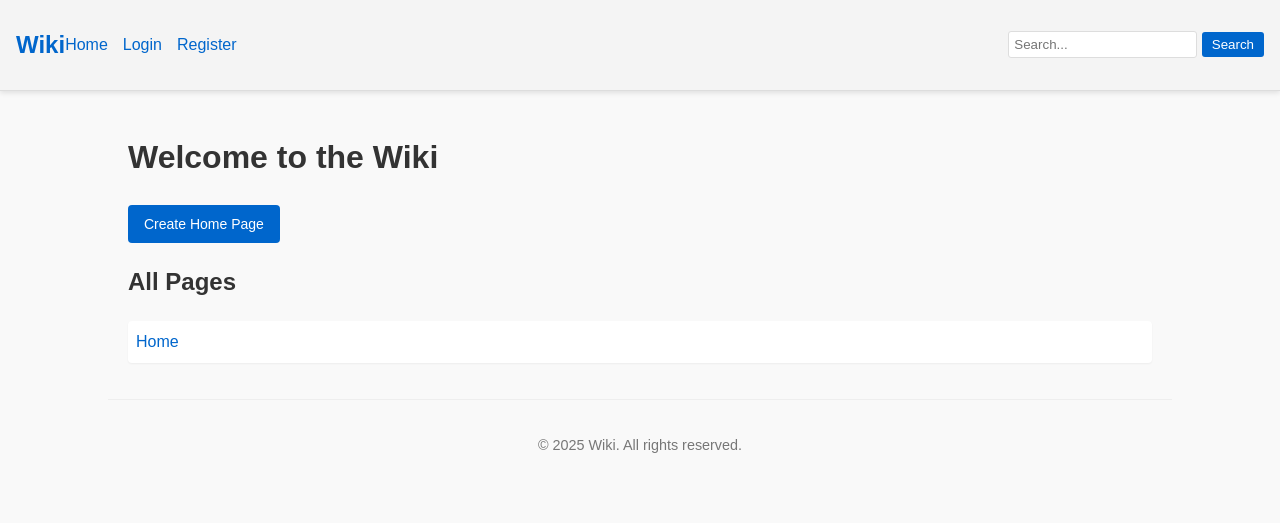
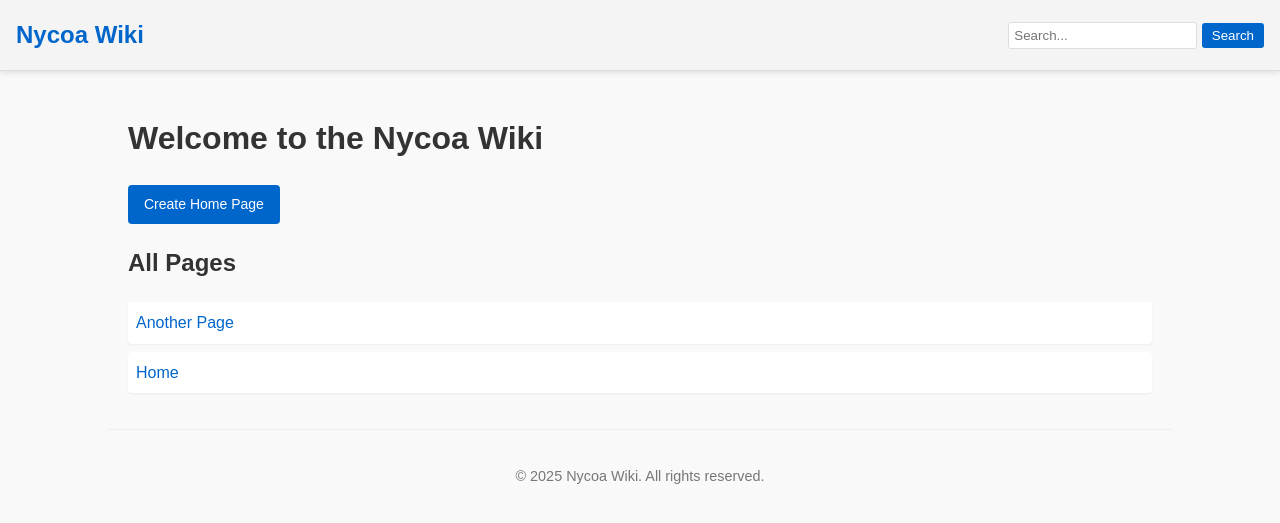
Before and after one commit to Neuron89/WorkWiki, a Flask app: page / in a window 1280 px wide. Shown: the top 523 px of the page. Run offline with Flask 3, Linux system fonts and the light colour scheme.

Commit message:
changed logo and removed login

```diff
--- a/app.py
+++ b/app.py
@@ -1,9 +1,9 @@
-from flask import Flask, render_template, request, redirect, url_for, flash, session
+from flask import Flask, render_template, request, redirect, url_for, flash
 import os
 import markdown
-from werkzeug.security import generate_password_hash, check_password_hash
 import json
 from datetime import datetime
+import re
 
 app = Flask(__name__)
 app.config['SECRET_KEY'] = os.urandom(24)
@@ -15,21 +15,9 @@ def inject_now():
 
 # Data storage - in a real app, you'd use a database
 WIKI_CONTENT_DIR = 'content'
-USERS_FILE = 'users.json'
 
 # Ensure content directory exists
 os.makedirs(WIKI_CONTENT_DIR, exist_ok=True)
-
-# User management functions
-def load_users():
-    if os.path.exists(USERS_FILE):
-        with open(USERS_FILE, 'r') as f:
-            return json.load(f)
-    return {}
-
-def save_users(users):
-    with open(USERS_FILE, 'w') as f:
-        json.dump(users, f, indent=4)
 
 # Wiki content functions
 def get_page_path(title):
@@ -105,49 +93,5 @@ def search():
 
     return render_template('search.html', query=query, results=results)
 
-@app.route('/register', methods=['GET', 'POST'])
-def register():
-    if request.method == 'POST':
-        username = request.form['username']
-        password = request.form['password']
-
-        users = load_users()
-        if username in users:
-            flash('Username already exists')
-            return redirect(url_for('register'))
-
-        users[username] = {
-            'password_hash': generate_password_hash(password),
-            'created_at': datetime.now().isoformat()
-        }
-        save_users(users)
-
-        flash('Registration successful, please log in')
-        return redirect(url_for('login'))
-
-    return render_template('register.html')
-
-@app.route('/login', methods=['GET', 'POST'])
-def login():
-    if request.method == 'POST':
-        username = request.form['username']
-        password = request.form['password']
-
-        users = load_users()
-        if username in users and check_password_hash(users[username]['password_hash'], password):
-            session['username'] = username
-            flash('Login successful')
-            return redirect(url_for('index'))
-
-        flash('Invalid username or password')
-
-    return render_template('login.html')
-
-@app.route('/logout')
-def logout():
-    session.pop('username', None)
-    flash('You have been logged out')
-    return redirect(url_for('index'))
-
 if __name__ == '__main__':
     app.run(debug=True)
--- a/templates/base.html
+++ b/templates/base.html
@@ -1,13 +1,10 @@
-<!doctype html>
+<!DOCTYPE html>
 <html lang="en">
 <head>
-    <meta charset="UTF-8" />
-    <meta name="viewport" content="width=device-width, initial-scale=1.0" />
-    <title>{% block title %}Wiki{% endblock %}</title>
-    <link
-      rel="stylesheet"
-      href="{{ url_for('static', filename='css/style.css') }}"
-    />
+    <meta charset="UTF-8">
+    <meta name="viewport" content="width=device-width, initial-scale=1.0">
+    <title>{% block title %}Nycoa Wiki{% endblock %}</title>
+    <link rel="stylesheet" href="{{ url_for('static', filename='css/style.css') }}">
     <style>
         /* Basic styling until we create a proper CSS file */
         body {
@@ -82,34 +79,31 @@
     <header>
         <nav>
             <div>
-          <h1><a href="{{ url_for('index') }}">Wiki</a></h1>
+                <h1><a href="{{ url_for('index') }}">Nycoa Wiki</a></h1>
             </div>
-        <ul>
-          <li><a href="{{ url_for('index') }}">Home</a></li>
-          {% if session.get('username') %}
-          <li>Logged in as: {{ session.get('username') }}</li>
-          <li><a href="{{ url_for('logout') }}">Logout</a></li>
-          {% else %}
-          <li><a href="{{ url_for('login') }}">Login</a></li>
-          <li><a href="{{ url_for('register') }}">Register</a></li>
-          {% endif %}
-        </ul>
             <form class="search-form" action="{{ url_for('search') }}" method="get">
-          <input type="text" name="q" placeholder="Search..." />
+                <input type="text" name="q" placeholder="Search...">
                 <button type="submit">Search</button>
             </form>
         </nav>
     </header>
 
     <div class="container">
-      {% with messages = get_flashed_messages(with_categories=true) %} {% if
-      messages %} {% for category, message in messages %}
-      <div class="flash-messages {{ category }}">{{ message }}</div>
-      {% endfor %} {% endif %} {% endwith %} {% block content %}{% endblock %}
+        {% with messages = get_flashed_messages(with_categories=true) %}
+            {% if messages %}
+                {% for category, message in messages %}
+                    <div class="flash-messages {{ category }}">
+                        {{ message }}
+                    </div>
+                {% endfor %}
+            {% endif %}
+        {% endwith %}
+
+        {% block content %}{% endblock %}
     </div>
 
     <footer class="container">
-      <p>&copy; 2025 Wiki. All rights reserved.</p>
+        <p>&copy; 2025 Nycoa Wiki. All rights reserved.</p>
     </footer>
 </body>
 </html>
--- a/templates/index.html
+++ b/templates/index.html
@@ -1,9 +1,9 @@
 {% extends 'base.html' %}
 
-{% block title %}Wiki Home{% endblock %}
+{% block title %}Nycoa Wiki Home{% endblock %}
 
 {% block content %}
-    <h1>Welcome to the Wiki</h1>
+    <h1>Welcome to the Nycoa Wiki</h1>
 
     <div class="wiki-actions">
         <a href="{{ url_for('edit_page', title='Home') }}" class="button">Create Home Page</a>
```
Also changed, not shown: content/Another_Page.md (added, +5 -0 lines), content/Home.md (+1 -1 lines), README.md. Lines whose indentation alone changed are shown as unchanged.
